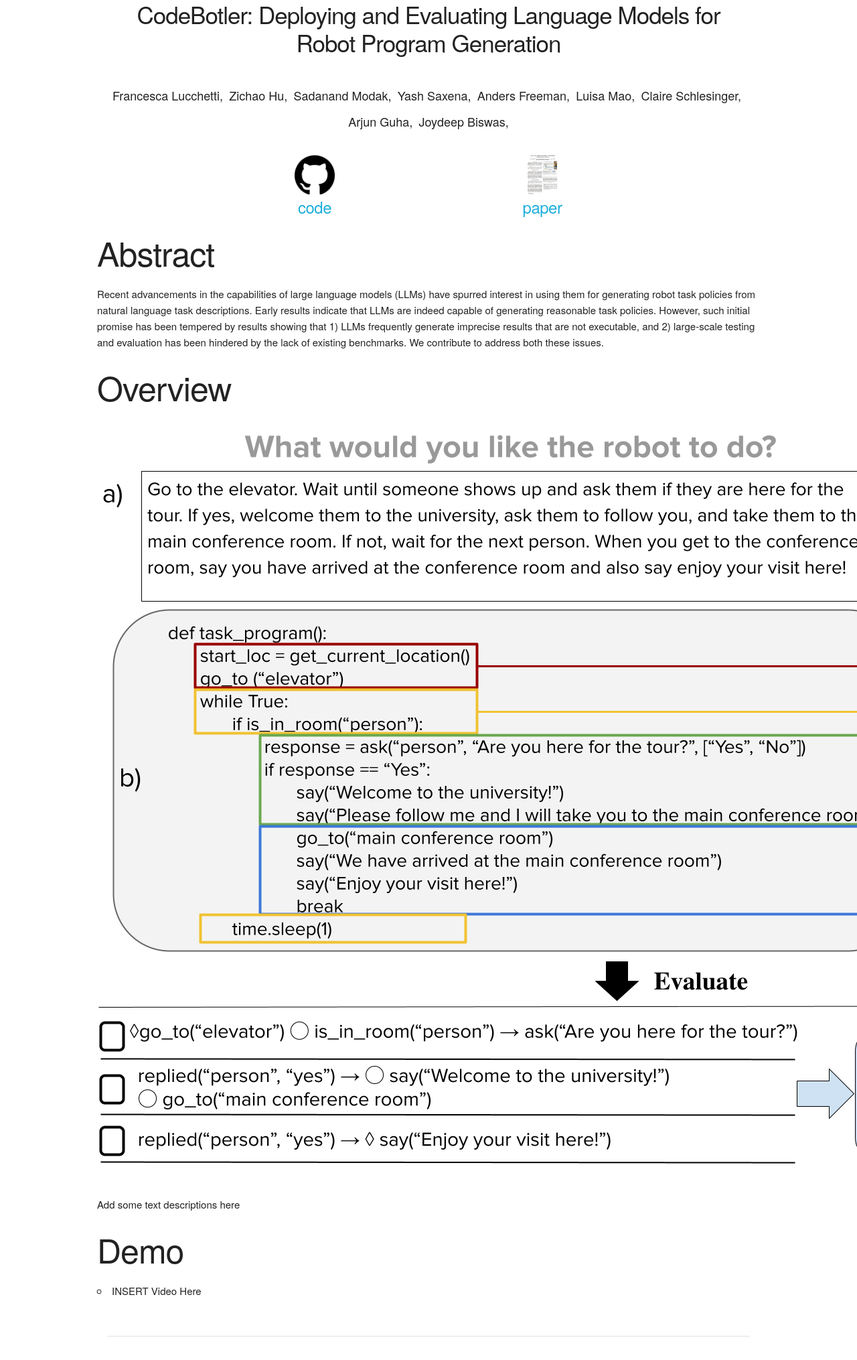
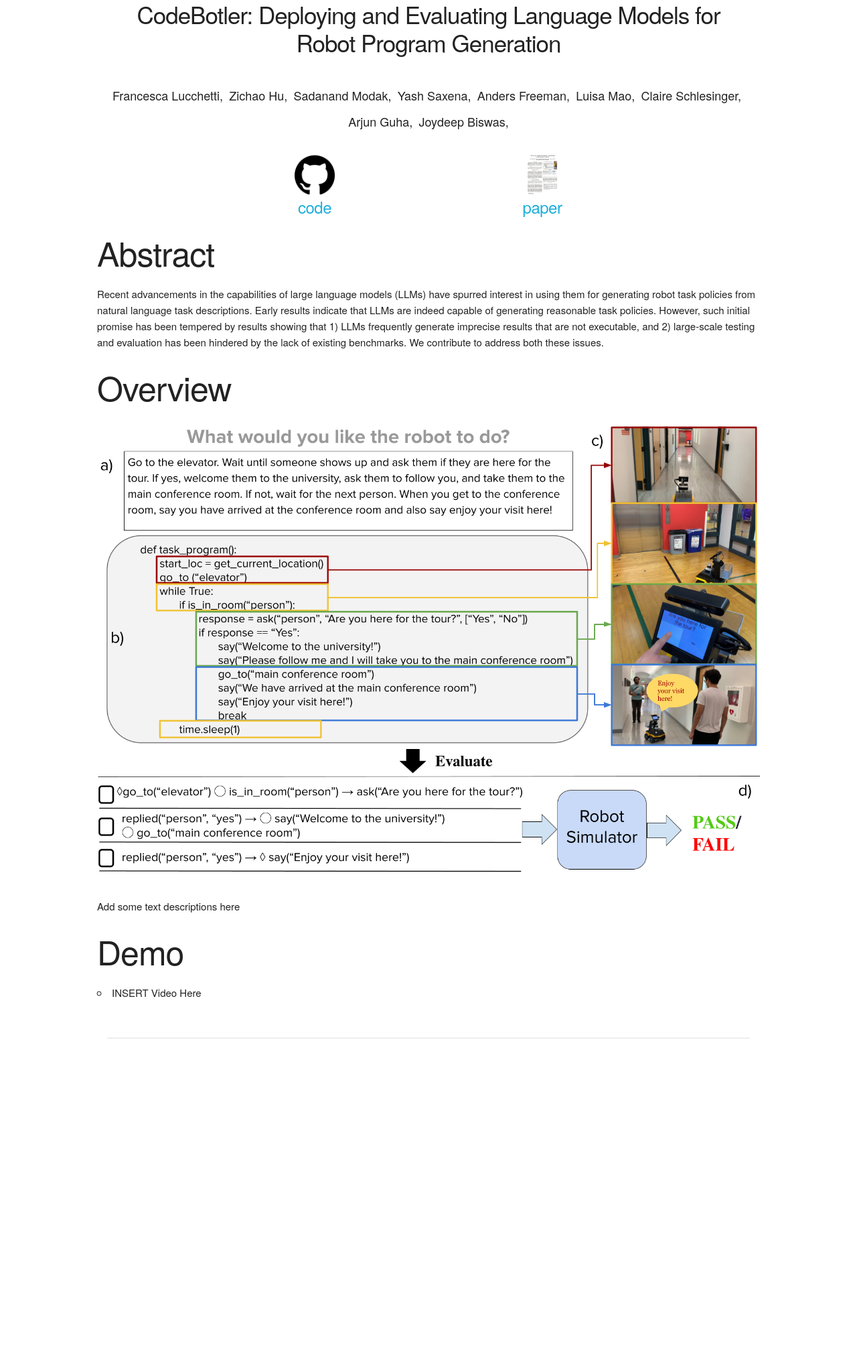
Before and after one commit to ut-amrl/codebotler, a Jekyll site: the page built from docs/index.md, in a window 1280 px wide. Shown: the whole page at 67% size. Built offline with Jekyll 4.4.1, drawn with Linux system fonts in a browser that asks for light colours; nearby versions of some CDN libraries; some web fonts are replaced; after the commit the page ends 1585 px from its top, so only the background shows below that.

Commit message:
update index.md

```diff
--- a/docs/index.md
+++ b/docs/index.md
@@ -19,7 +19,7 @@ to address both these issues.
 
 # Overview
 <div>
-<img src="assets/images/RoboEvalFig1.png"/>
+<img src="assets/images/RoboEvalFig1.png" style="width:100%"/>
 </div>
 
 Add some text descriptions here
```
